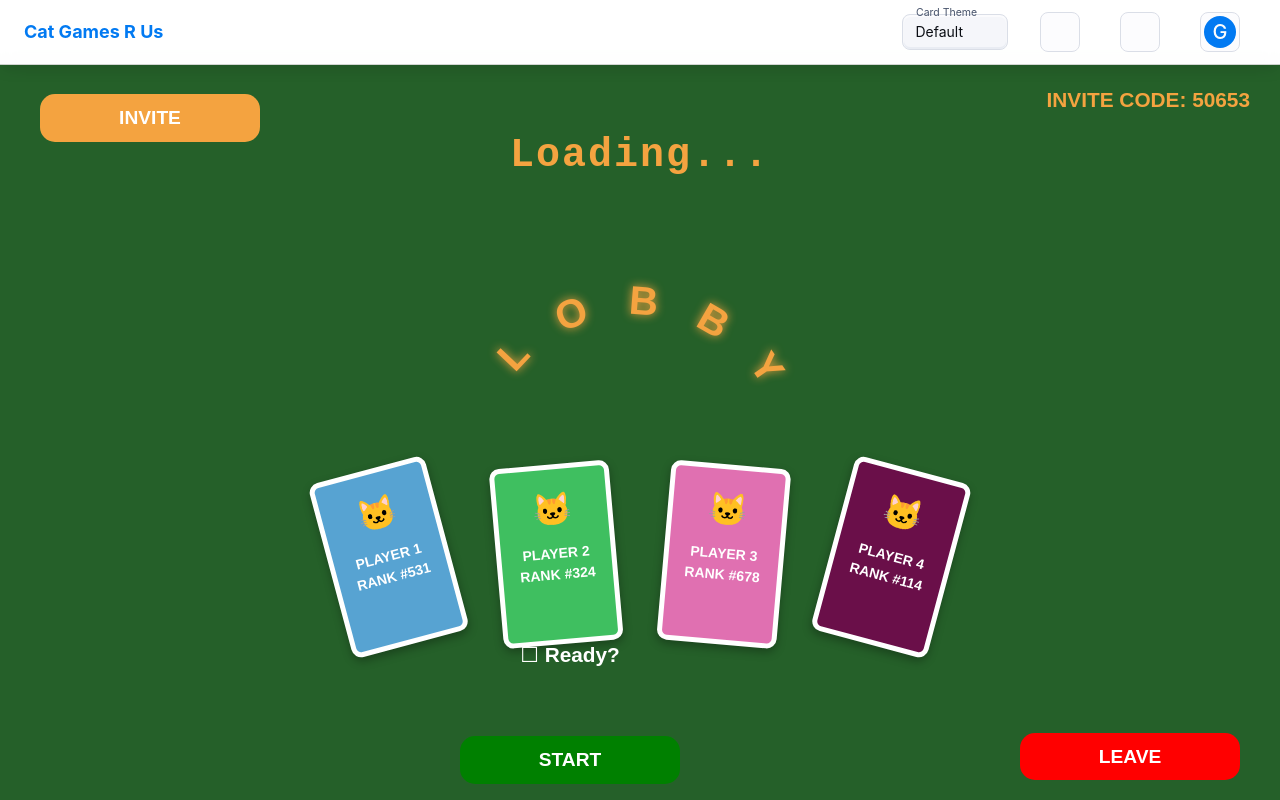
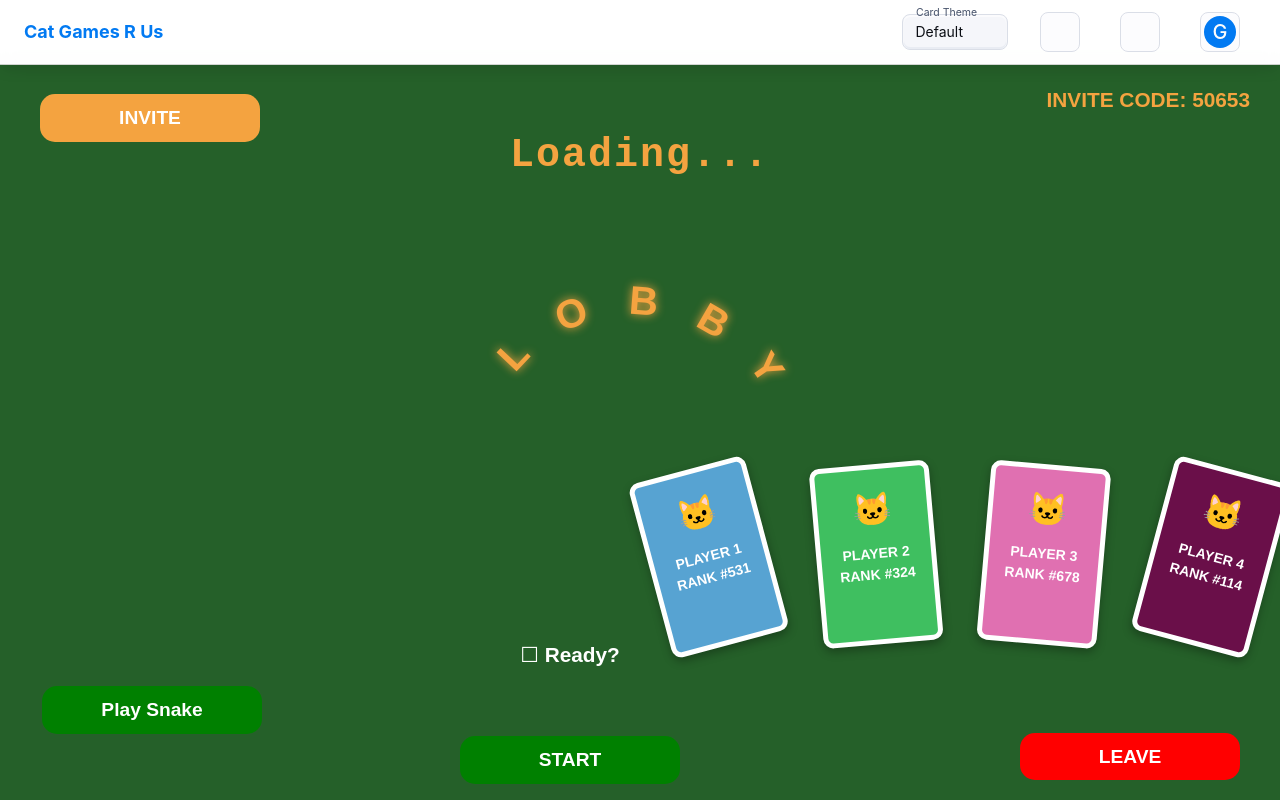
Before and after one commit to Team-Mavericks-CCG/Mavericks_Cat_CGs, a React (Vite) app in the folder frontend/: page /lobby in a window 1280 px wide. Built offline with nearby package versions, Linux system fonts and the light colour scheme; some icons are missing.

Commit message:
WIP snake, stopping to do docker, snake button doesnt work AHHH

```diff
--- a/frontend/src/lobby/lobbyPage.css
+++ b/frontend/src/lobby/lobbyPage.css
@@ -99,8 +99,8 @@ body {
 
   .player-cards {
     display: flex;
-    justify-content: center;
-    align-items: center;
+    justify-content: right;
+    align-items: right;
     gap: 2rem;
     margin-top: 2rem;
     flex-wrap: wrap;
@@ -189,3 +189,12 @@ body {
     margin-top: 90px;
     margin-bottom: 10px;
   }
+
+  .snake-box{
+    display: flex;
+    justify-content: left;
+    align-items: left;
+    gap: 2rem;
+    margin-top: 2rem;
+    flex-wrap: wrap;
+  }
--- a/frontend/src/lobby/lobbyPage.tsx
+++ b/frontend/src/lobby/lobbyPage.tsx
@@ -1,7 +1,7 @@
 import React, { useEffect, useState } from "react";
 import "./LobbyPage.css";
-//import "./snake.tsx";
 import { useNavigate, useParams } from "react-router-dom";
+import { SnakeGame } from "./snake";
 
 // players that will be displayed in the lobby
 // this should be replaced with the actual players from the game
@@ -21,6 +21,7 @@ const LobbyPage: React.FC = () => {
     const [isHost] = useState(true); // only host can start the game
     const navigate = useNavigate();
     const { game, inviteCode: inviteCodeFromURL } = useParams();
+    const [showSnake, setShowSnake] = useState(false);
 
     // useEffect to set the invite code from the URL or generate a new one
     // this will be used to join the game
@@ -46,6 +47,10 @@ const LobbyPage: React.FC = () => {
         if (isHost && game) {
             void navigate(`/games/${game}`);
         }
+    };
+
+    const startSnake = () => {
+      setShowSnake(true);
     };
 
   return (
@@ -102,6 +107,11 @@ const LobbyPage: React.FC = () => {
         </div>
         </div>
 
+        <div className= "snake-box">
+        <button className="start-btn" onClick={startSnake}> Play Snake </button>
+        {showSnake && <SnakeGame />}
+        </div>
+
       </div>
   );
 };
--- a/frontend/src/lobby/snake.css
+++ b/frontend/src/lobby/snake.css
@@ -1,5 +1,5 @@
 
-.canvas {
-    border: 5px solid #415D43;
+.snake-canvas{
+    border: 5px solid #1e211e;
     background: #111D13;
   }
--- a/frontend/src/lobby/snake.tsx
+++ b/frontend/src/lobby/snake.tsx
@@ -1,12 +1,13 @@
+import { useEffect, useRef } from 'react';
 import './snake.css';
 
-const canvas = document.querySelector('canvas') as HTMLCanvasElement;
+//const canvas = document.querySelector('canvas') as HTMLCanvasElement;
 
 //const canvas: HTMLCanvasElement = <HTMLCanvasElement>document.querySelector('canvas');
-canvas.width = 500;
-canvas.height = 500;
+//canvas.width = 500;
+//canvas.height = 500;
 //const ctx: CanvasRenderingContext2D = <CanvasRenderingContext2D>canvas.getContext('2d');
-const ctx = canvas.getContext('2d') as CanvasRenderingContext2D;
+//const ctx = canvas.getContext('2d') as CanvasRenderingContext2D;
 
 const Direction = {
     Right: 0,
@@ -18,6 +19,18 @@ const Direction = {
 // export const SnakeGame: React.FC = () => {
 // const canvas = document.querySelector('canvas') as HTMLCanvasElement;
 // const ctx = canvas.getContext('2d') as CanvasRenderingContext2D;
+
+export const SnakeGame: React.FC  = () =>  {
+
+  const canvasRef = useRef<HTMLCanvasElement | null>(null);
+
+  useEffect(() => {
+    const canvas = canvasRef.current!;
+    const ctx = canvas.getContext('2d') as CanvasRenderingContext2D;
+
+    canvas.width = 500;
+    canvas.height = 500;
+
 
   function Snake() {
     this.speed = 10
@@ -192,3 +205,10 @@ window.addEventListener('keyup', (event) => {
         break;
     }
   })
+}, []);   // use effect
+
+  //return <canvas ref={canvasRef} className="snake-canvas" />;
+  return <canvas ref={canvasRef} className="snake-canvas" />;
+  // return <canvas ref={canvasRef} />;
+
+};
```
Lines whose indentation alone changed are shown as unchanged.
